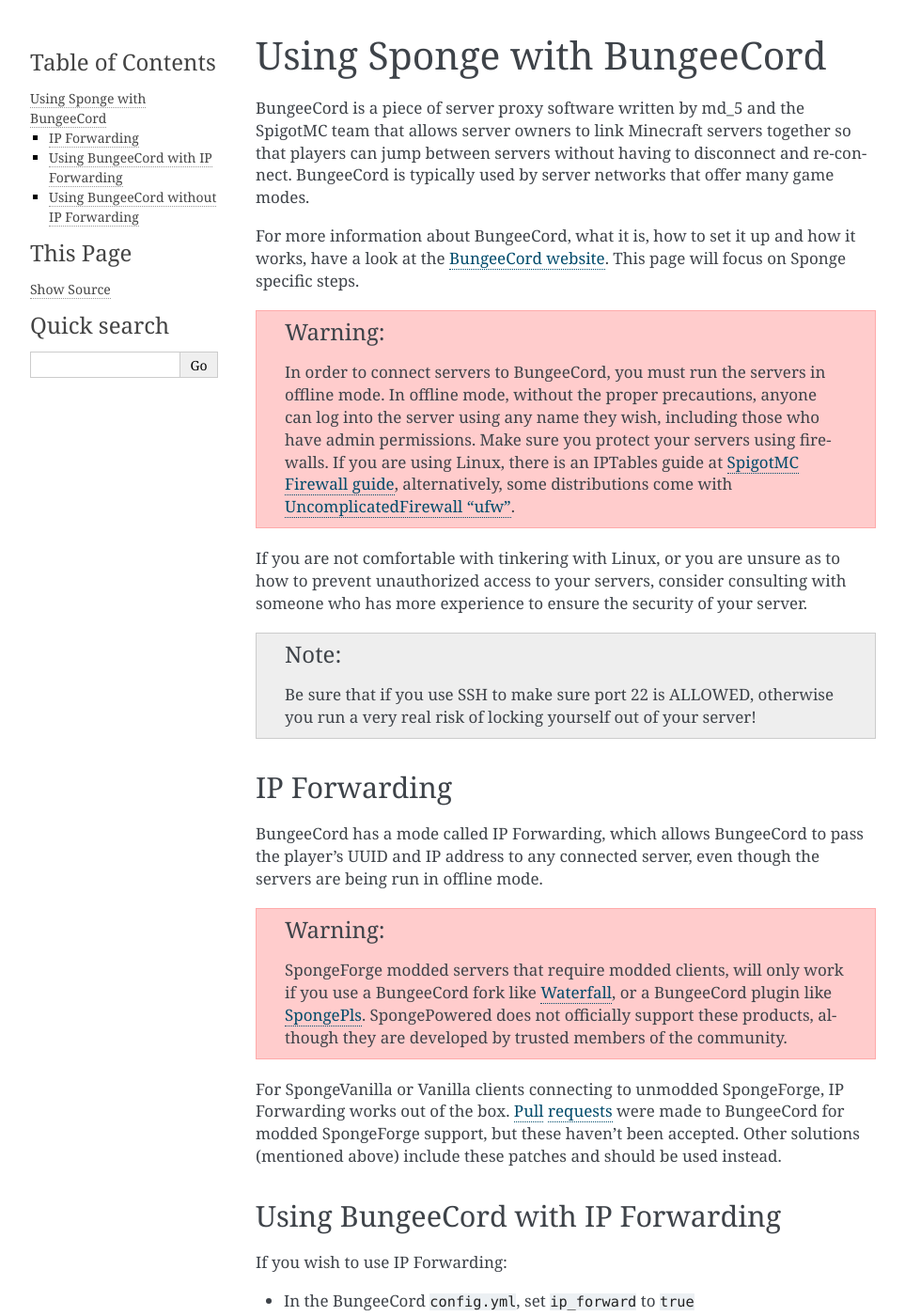
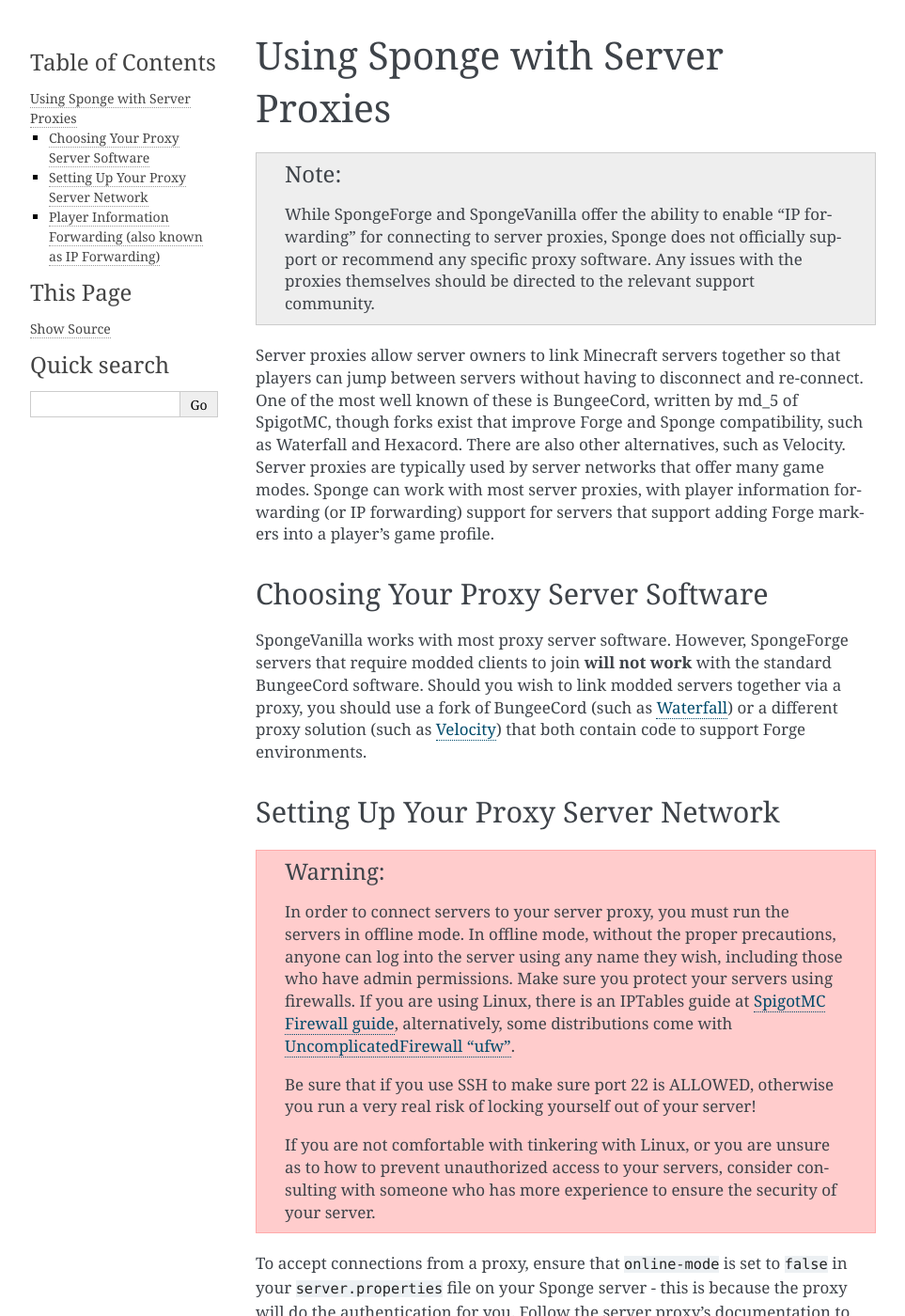
Before and after one commit to SpongePowered/SpongeDocs, a Sphinx documentation site: the page built from source/server/getting-started/bungeecord.rst, in a window 1280 px wide and 1400 px high. Shown: the whole window at 94% size, without its empty margins (148-1111 px from the left). Built offline with Sphinx 7.4.7, drawn with Linux system fonts in a browser that asks for light colours; pages that are not in the unit, such as notebooks, are missing from menus; some of the changed text lies outside the part shown.

Commit message:
Update BungeeCord page to be more general about server proxies
Some of the information was also out of date - a good time to correct it.

```diff
--- a/source/server/getting-started/bungeecord.rst
+++ b/source/server/getting-started/bungeecord.rst
@@ -1,63 +1,72 @@
-Using Sponge with BungeeCord
-============================
+Using Sponge with Server Proxies
+================================
 
-BungeeCord is a piece of server proxy software written by md_5 and the SpigotMC team that allows server owners to link
-Minecraft servers together so that players can jump between servers without having to disconnect and re-connect.
-BungeeCord is typically used by server networks that offer many game modes.
+.. note::
 
-For more information about BungeeCord, what it is, how to set it up and how it works, have a look at the
-`BungeeCord website <https://www.spigotmc.org/wiki/bungeecord/>`_. This page will focus on Sponge specific steps.
+  While SpongeForge and SpongeVanilla offer the ability to enable "IP forwarding" for connecting to server proxies,
+  Sponge does not officially support or recommend any specific proxy software. Any issues with the proxies themselves
+  should be directed to the relevant support community.
+
+Server proxies allow server owners to link Minecraft servers together so that players can jump between
+servers without having to disconnect and re-connect. One of the most well known of these is BungeeCord, written
+by md_5 of SpigotMC, though forks exist that improve Forge and Sponge compatibility, such as Waterfall and Hexacord.
+There are also other alternatives, such as Velocity. Server proxies are typically used by server networks that offer
+many game modes. Sponge can work with most server proxies, with player information forwarding (or IP forwarding)
+support for servers that support adding Forge markers into a player's game profile.
+
+Choosing Your Proxy Server Software
+~~~~~~~~~~~~~~~~~~~~~~~~~~~~~~~~~~~
+
+SpongeVanilla works with most proxy server software. However, SpongeForge servers that require modded clients to join
+**will not work** with the standard BungeeCord software. Should you wish to link modded servers together via a proxy,
+you should use a fork of BungeeCord (such as
+`Waterfall <https://github.com/WaterfallMC/Waterfall/blob/master/README.md#waterfall->`_) or a different proxy solution
+(such as `Velocity <https://velocitypowered.com>`_) that both contain code to support Forge environments.
+
+Setting Up Your Proxy Server Network
+~~~~~~~~~~~~~~~~~~~~~~~~~~~~~~~~~~~~
 
 .. warning::
- In order to connect servers to BungeeCord, you must run the servers in offline mode. In offline mode, without the
- proper precautions, anyone can log into the server using any name they wish, including those who have admin
- permissions. Make sure you protect your servers using firewalls. If you are using Linux, there is an IPTables guide
- at `SpigotMC Firewall guide <https://www.spigotmc.org/wiki/firewall-guide/>`_, alternatively, some distributions come
- with `UncomplicatedFirewall "ufw" <https://wiki.ubuntu.com/UncomplicatedFirewall>`_.
 
-If you are not comfortable with tinkering with Linux, or you are unsure as to how to prevent unauthorized access to
-your servers, consider consulting with someone who has more experience to ensure the security of your server.
-
-.. note::
+  In order to connect servers to your server proxy, you must run the servers in offline mode. In offline mode, without
+  the proper precautions, anyone can log into the server using any name they wish, including those who have admin
+  permissions. Make sure you protect your servers using firewalls. If you are using Linux, there is an IPTables guide
+  at `SpigotMC Firewall guide <https://www.spigotmc.org/wiki/firewall-guide/>`_, alternatively, some distributions come
+  with `UncomplicatedFirewall "ufw" <https://wiki.ubuntu.com/UncomplicatedFirewall>`_.
 
   Be sure that if you use SSH to make sure port 22 is ALLOWED, otherwise you run a very real risk of locking yourself
   out of your server!
 
-IP Forwarding
-~~~~~~~~~~~~~
+  If you are not comfortable with tinkering with Linux, or you are unsure as to how to prevent unauthorized access to
+  your servers, consider consulting with someone who has more experience to ensure the security of your server.
 
-BungeeCord has a mode called IP Forwarding, which allows BungeeCord to pass the player's UUID and IP address to any
-connected server, even though the servers are being run in offline mode.
+To accept connections from a proxy, ensure that ``online-mode`` is set to ``false`` in your ``server.properties`` file
+on your Sponge server - this is because the proxy will do the authentication for you. Follow the server proxy's
+documentation to add your server to the proxy.
 
-.. warning::
- SpongeForge modded servers that require modded clients, will only work if you use a BungeeCord fork like
- `Waterfall <https://github.com/WaterfallMC/Waterfall/blob/master/README.md#waterfall->`_, or a BungeeCord plugin like
- `SpongePls <https://forums.spongepowered.org/t/spongepls/9891>`_. SpongePowered does not officially support these
- products, although they are developed by trusted members of the community.
+While this is all you need to do to enable the proxy to connect, we **strongly** recommend that you enable either
+Player Information Forwarding or IP Forwarding to enable Sponge to treat the server as if it's in online mode.
 
-For SpongeVanilla or Vanilla clients connecting to unmodded SpongeForge, IP Forwarding works out of the box.
-`Pull <https://github.com/SpigotMC/BungeeCord/pull/1557>`_
-`requests <https://github.com/SpigotMC/BungeeCord/pull/1678>`_ were made to BungeeCord for modded SpongeForge support,
-but these haven't been accepted. Other solutions (mentioned above) include these patches and should be used instead.
+Player Information Forwarding (also known as IP Forwarding)
+~~~~~~~~~~~~~~~~~~~~~~~~~~~~~~~~~~~~~~~~~~~~~~~~~~~~~~~~~~~
 
-Using BungeeCord with IP Forwarding
-~~~~~~~~~~~~~~~~~~~~~~~~~~~~~~~~~~~
+Server proxy sofware typically comes with a mode known as either "Player Information Forwarding" or "IP Forwarding",
+which allows the proxy server software to pass the player's UUID and IP address to any connected server, enabling
+servers to act as if they are in online mode. We strongly recommend that these options are enabled, and they must be
+enabled on both your proxy and in Sponge.
 
-If you wish to use IP Forwarding:
+To enable player information forwarding on the proxy, consult your proxy software documentation for how to enable this
+option. It may be named "IP forwarding" on BungeeCord and its forks. If you are using SpongeForge, you may also need to
+enable forge support on the proxy. If you are using Velocity, ensure that you are using the ``LEGACY`` player
+information forwarding option.
 
-* In the BungeeCord ``config.yml``, set ``ip_forward`` to ``true``
-* In Sponge's config (``config/sponge/global.conf``), set ``modules.bungeecord`` to ``true`` and
-  ``bungeecord.ip-forwarding`` to ``true``
-* If you have any other server software, consult the documentation for that server.
+To enable player information forwarding on Sponge, you must set the following two options in Sponge's config
+(``config/sponge/global.conf``) to ``true``:
 
-This must be done for **all** servers that are connected to the BungeeCord network. Then, just follow the instructions
-for using BungeeCord without IP Forwarding.
+* ``modules.bungeecord``
+* ``bungeecord.ip-forwarding``
 
-Using BungeeCord without IP Forwarding
-~~~~~~~~~~~~~~~~~~~~~~~~~~~~~~~~~~~~~~
+While these options are named after BungeeCord, they will work for any proxy that uses the same protocol.
 
-It is recommended that you use IP Forwarding wherever possible, if you do not wish to do so, simply ensure that
-``online-mode`` is set to ``false`` in your ``server.properties`` file and add the server details to Bungee's
-``config.yml`` file. Bungee will then forward any connections to the server when required.
-
-This will work with all implementations of Sponge, including with mods.
+Once set, you **must** restart your server. You must ensure these options are enabled for **all** Sponge servers on
+your network. Equivalent options must also be set on other servers that will be accessed by the proxy.
```
